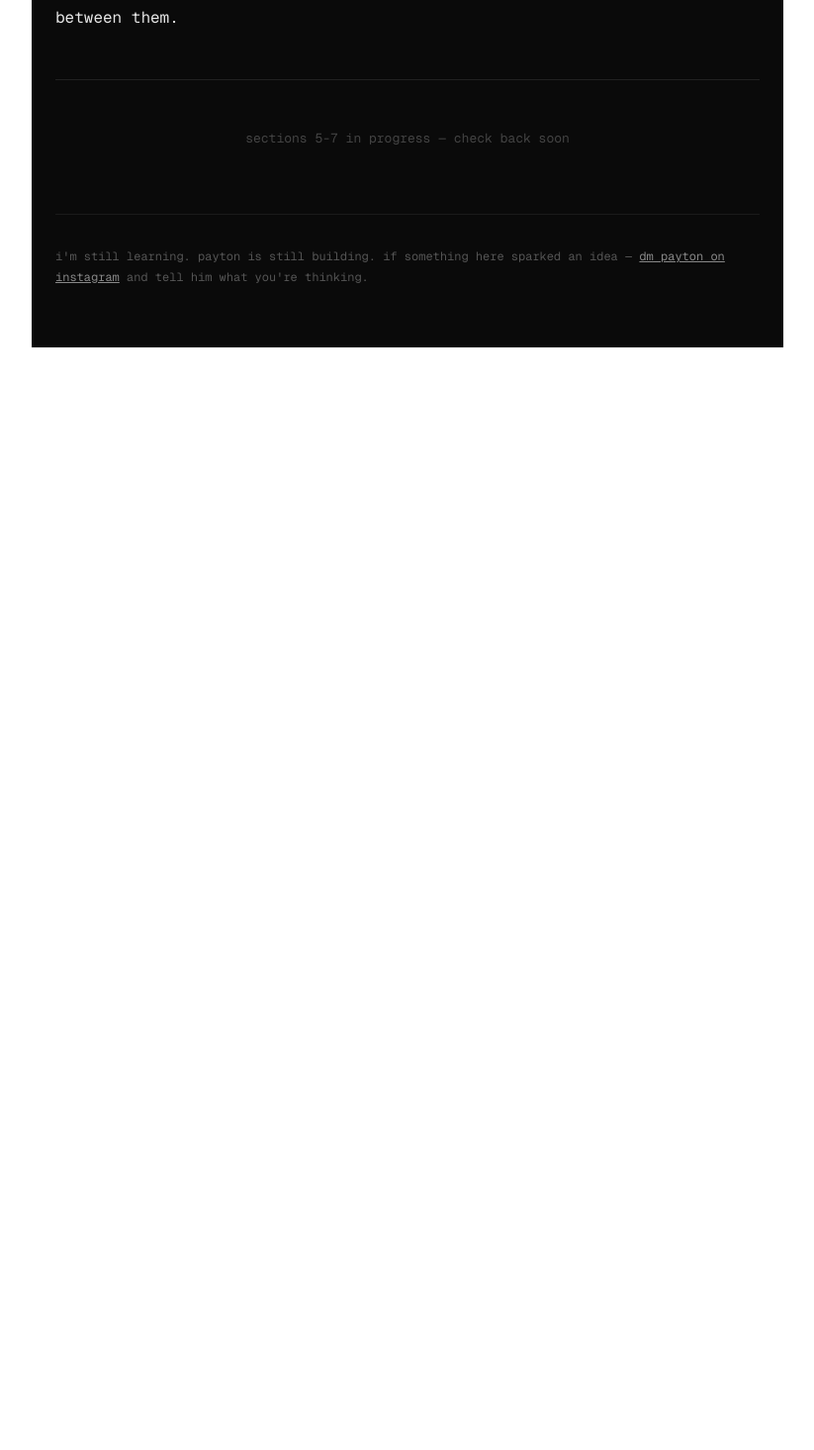
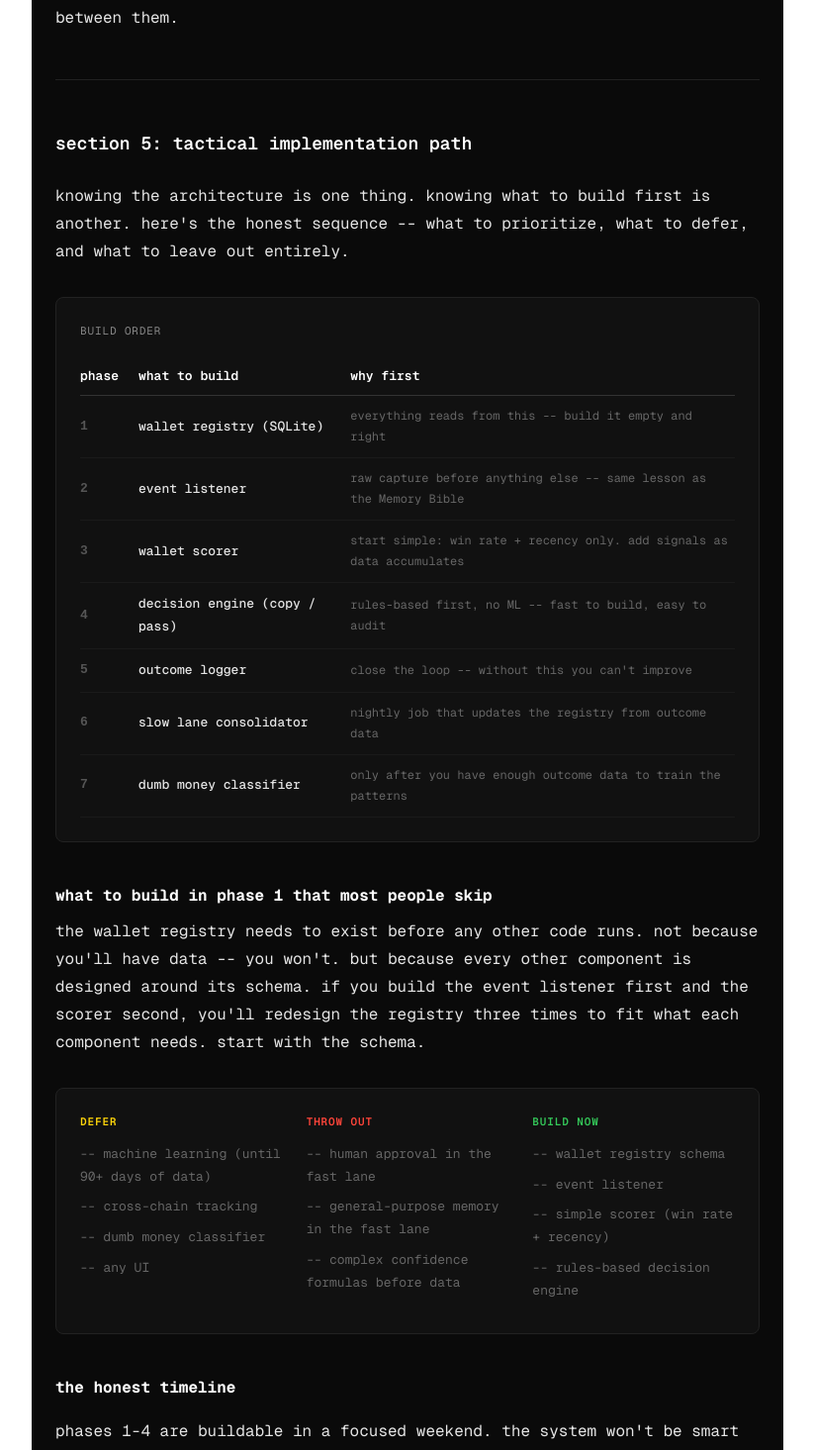
Before and after one commit to paytonwallace/personalwebsite, a Next.js app: page /private/memory-bible in a window 1280 px wide. Shown: the part 8380-9845 px from the top of the page at 99% size, without its empty margins (228-1051 px from the left). Before the commit the page ends 8731 px from the top, so only its background shows below. Built offline with nearby package versions, Linux system fonts and the light colour scheme.

Commit message:
add section 5: tactical implementation path

```diff
--- a/src/app/private/memory-bible/page.tsx
+++ b/src/app/private/memory-bible/page.tsx
@@ -366,10 +366,80 @@ export default function MemoryBiblePage() {
       <p style={{ marginBottom: 48 }}>
         the fast lane is what the Memory Bible's authors were always describing as "reactive" and consciously chose not to build. they were right not to build it for a personal assistant. for trading, it's the whole point. the two systems together are more powerful than either alone. the fast lane acts. the slow lane learns. the wallet registry is the shared memory between them.
       </p>
+
+      <hr style={{ border: "none", borderTop: "1px solid #222", marginBottom: 48 }} />
+
+      <h2 style={{ fontSize: 18, fontWeight: 600, color: "#fff", marginBottom: 24 }}>section 5: tactical implementation path</h2>
+      <p style={{ marginBottom: 32 }}>
+        knowing the architecture is one thing. knowing what to build first is another. here's the honest sequence -- what to prioritize, what to defer, and what to leave out entirely.
+      </p>
+
+      <div style={{ background: "#111", border: "1px solid #222", borderRadius: 8, padding: 24, marginBottom: 40, overflowX: "auto" }}>
+        <p style={{ color: "#888", fontSize: 11, letterSpacing: "0.08em", textTransform: "uppercase", marginBottom: 16 }}>build order</p>
+        <table style={{ width: "100%", borderCollapse: "collapse", fontSize: 13 }}>
+          <thead>
+            <tr style={{ borderBottom: "1px solid #333" }}>
+              <th style={{ textAlign: "left", padding: "8px 8px 8px 0", color: "#fff", fontWeight: 600 }}>phase</th>
+              <th style={{ textAlign: "left", padding: "8px 12px", color: "#fff", fontWeight: 600 }}>what to build</th>
+              <th style={{ textAlign: "left", padding: "8px 0 8px 12px", color: "#fff", fontWeight: 600 }}>why first</th>
+            </tr>
+          </thead>
+          <tbody>
+            {[
+              ["1", "wallet registry (SQLite)", "everything reads from this -- build it empty and right"],
+              ["2", "event listener", "raw capture before anything else -- same lesson as the Memory Bible"],
+              ["3", "wallet scorer", "start simple: win rate + recency only. add signals as data accumulates"],
+              ["4", "decision engine (copy / pass)", "rules-based first, no ML -- fast to build, easy to audit"],
+              ["5", "outcome logger", "close the loop -- without this you can't improve"],
+              ["6", "slow lane consolidator", "nightly job that updates the registry from outcome data"],
+              ["7", "dumb money classifier", "only after you have enough outcome data to train the patterns"],
+            ].map(([n, w, r], idx) => (
+              <tr key={idx} style={{ borderBottom: "1px solid #1a1a1a" }}>
+                <td style={{ padding: "10px 8px 10px 0", color: "#555", fontWeight: 700, fontFamily: "monospace" }}>{n}</td>
+                <td style={{ padding: "10px 12px", color: "#e5e5e5", fontWeight: 500 }}>{w}</td>
+                <td style={{ padding: "10px 0 10px 12px", color: "#666", fontSize: 12 }}>{r}</td>
+              </tr>
+            ))}
+          </tbody>
+        </table>
+      </div>
+
+      <p style={{ marginBottom: 8 }}><strong style={{ color: "#fff" }}>what to build in phase 1 that most people skip</strong></p>
+      <p style={{ marginBottom: 32 }}>
+        the wallet registry needs to exist before any other code runs. not because you'll have data -- you won't. but because every other component is designed around its schema. if you build the event listener first and the scorer second, you'll redesign the registry three times to fit what each component needs. start with the schema.
+      </p>
+
+      <div style={{ background: "#111", border: "1px solid #222", borderRadius: 8, padding: 24, marginBottom: 40 }}>
+        <div style={{ display: "grid", gridTemplateColumns: "1fr 1fr 1fr", gap: 24 }}>
+          <div>
+            <p style={{ color: "#FFD60A", fontSize: 11, letterSpacing: "0.08em", textTransform: "uppercase", marginBottom: 12, fontWeight: 600 }}>defer</p>
+            {["machine learning (until 90+ days of data)", "cross-chain tracking", "dumb money classifier", "any UI"].map((item, i) => (
+              <p key={i} style={{ color: "#666", fontSize: 13, marginBottom: 8 }}>-- {item}</p>
+            ))}
+          </div>
+          <div>
+            <p style={{ color: "#FF453A", fontSize: 11, letterSpacing: "0.08em", textTransform: "uppercase", marginBottom: 12, fontWeight: 600 }}>throw out</p>
+            {["human approval in the fast lane", "general-purpose memory in the fast lane", "complex confidence formulas before data"].map((item, i) => (
+              <p key={i} style={{ color: "#666", fontSize: 13, marginBottom: 8 }}>-- {item}</p>
+            ))}
+          </div>
+          <div>
+            <p style={{ color: "#34C759", fontSize: 11, letterSpacing: "0.08em", textTransform: "uppercase", marginBottom: 12, fontWeight: 600 }}>build now</p>
+            {["wallet registry schema", "event listener", "simple scorer (win rate + recency)", "rules-based decision engine"].map((item, i) => (
+              <p key={i} style={{ color: "#666", fontSize: 13, marginBottom: 8 }}>-- {item}</p>
+            ))}
+          </div>
+        </div>
+      </div>
+
+      <p style={{ marginBottom: 16 }}><strong style={{ color: "#fff" }}>the honest timeline</strong></p>
+      <p style={{ marginBottom: 48 }}>
+        phases 1-4 are buildable in a focused weekend. the system won't be smart yet -- but it'll be running, logging outcomes, and ready to learn. phases 5-7 take weeks, not days, because they depend on accumulated data. the Memory Bible took seven versions because each version was only as good as the data behind it. build the capture layer first. everything else follows.
+      </p>
       <hr style={{ border: "none", borderTop: "1px solid #222", marginBottom: 48 }} />
 
       <p style={{ color: "#444", fontSize: 13, textAlign: "center" }}>
-        sections 5-7 in progress &mdash; check back soon
+        sections 6-7 in progress &mdash; check back soon
       </p>
 
       <div style={{ marginTop: 64, paddingTop: 32, borderTop: "1px solid #1a1a1a" }}>
```
